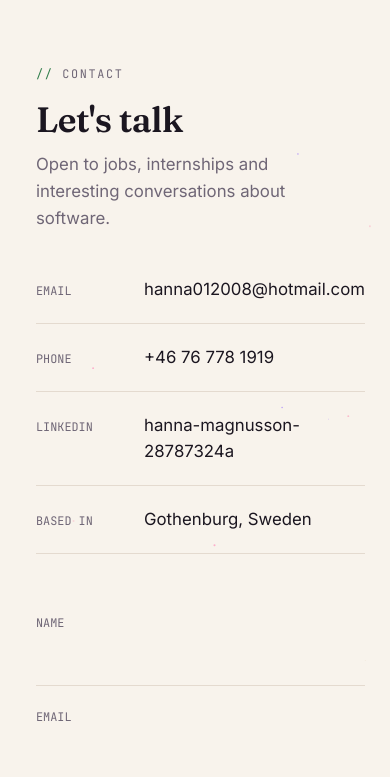
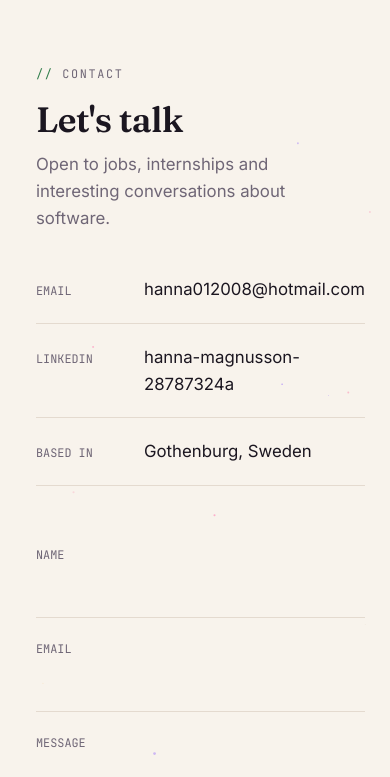
Before and after one commit to hannamagn/Portfolio26, a plain HTML site: page contact.html in a window 390 px wide. Shown: the part 65-842 px from the top of the page. Drawn offline with Linux system fonts and the light colour scheme.

Commit message:
Remove phone number from contact.html
Removed phone contact information from the contact page.

```diff
--- a/contact.html
+++ b/contact.html
@@ -47,10 +47,6 @@
           <a class="value" href="mailto:hanna012008@hotmail.com">hanna012008@hotmail.com</a>
         </div>
         <div class="contact-item">
-          <div class="label">Phone</div>
-          <a class="value" href="tel:+46767781919">+46 76 778 1919</a>
-        </div>
-        <div class="contact-item">
           <div class="label">LinkedIn</div>
           <a class="value" href="https://www.linkedin.com/in/hanna-magnusson-28787324a" target="_blank" rel="noopener">hanna-magnusson-28787324a</a>
         </div>
```
